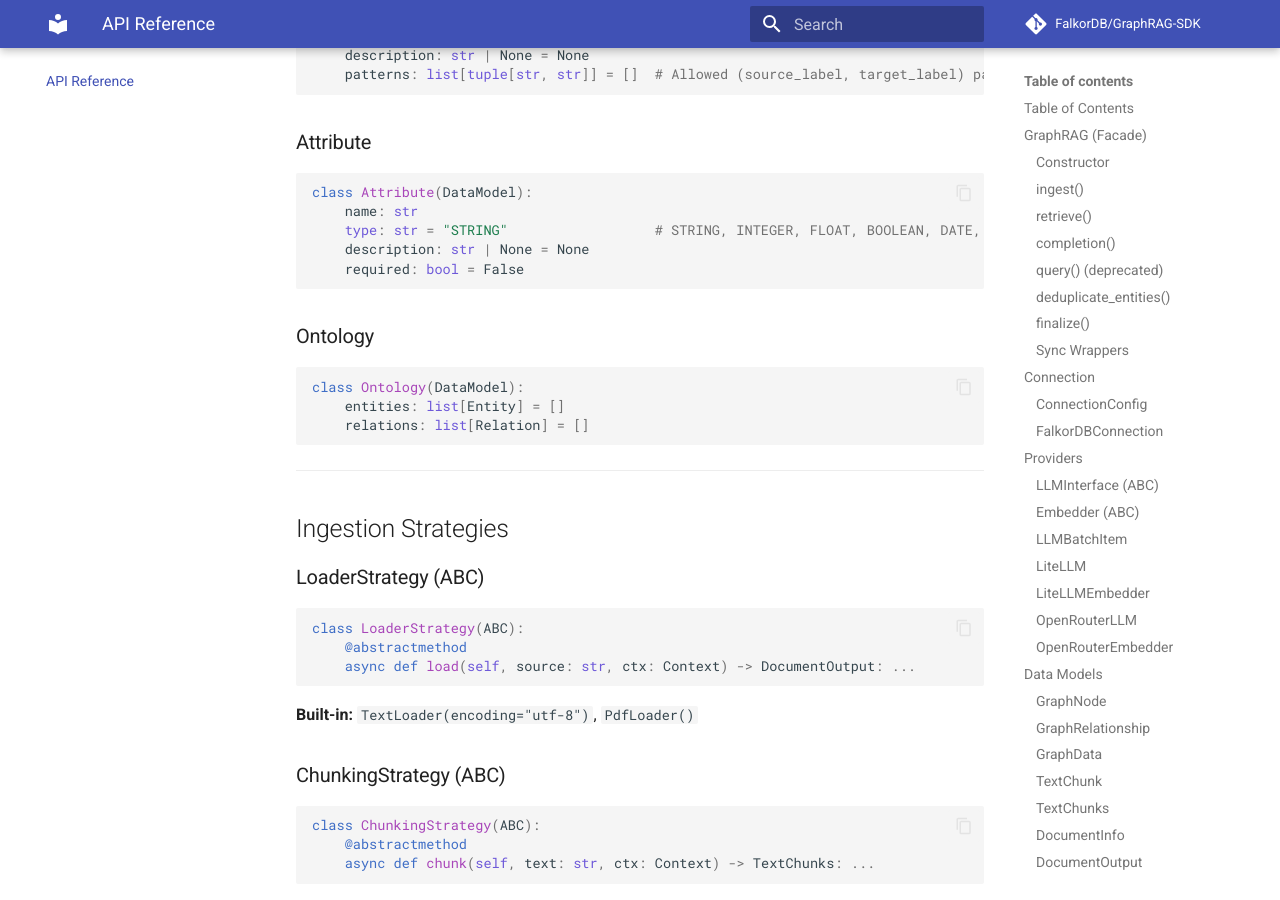
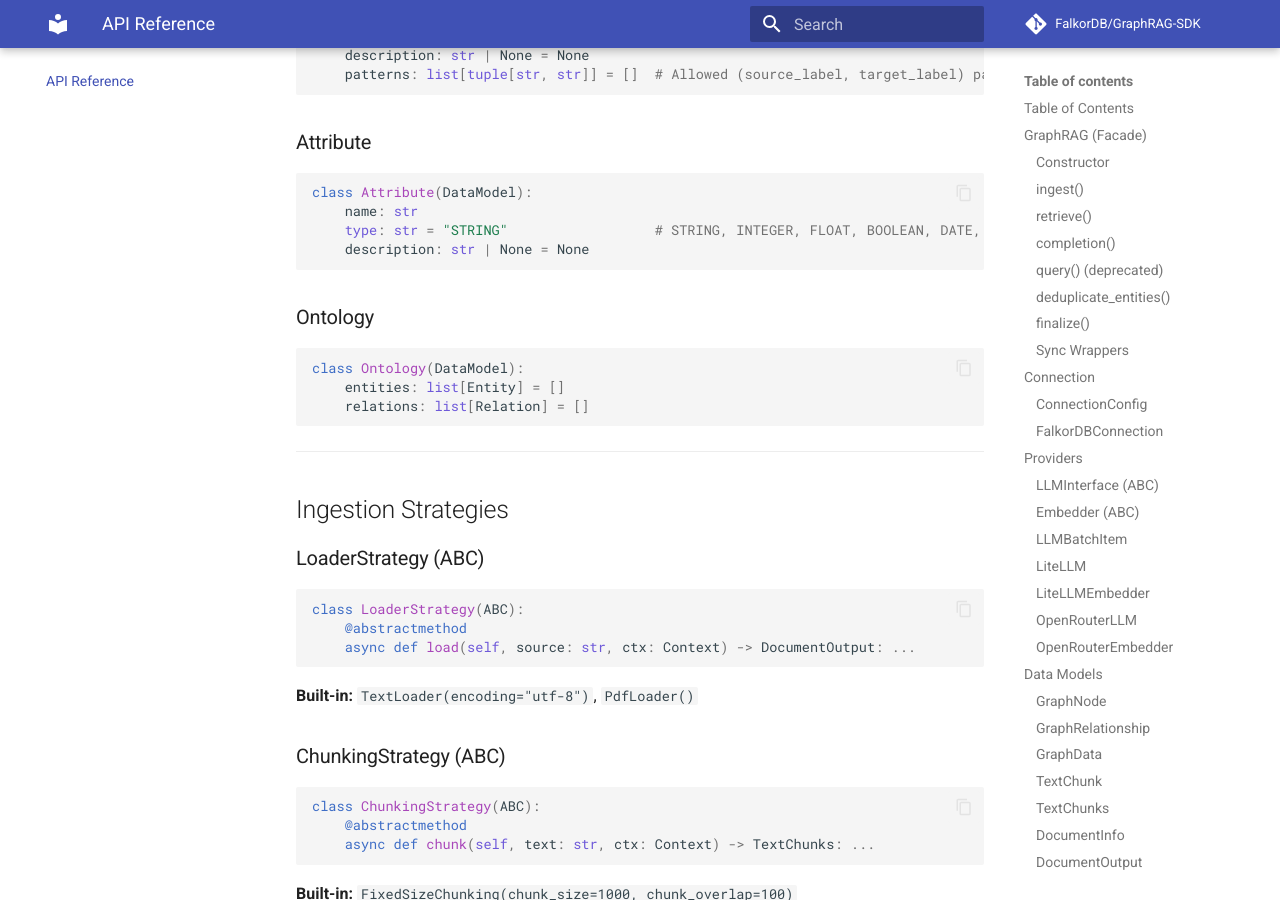
Before and after one commit to FalkorDB/GraphRAG-SDK, an MkDocs documentation site: the page built from docs/api-reference.md, in a window 1280 px wide and 900 px high, scrolled down 13000 px. Built offline with MkDocs 1.6.1 and Material for MkDocs 9.7.7, drawn with Linux system fonts in a browser that asks for light colours; comment, search, counter and statistics services are not loaded.

Commit message:
docs: drop nonexistent Attribute.required field from api-reference
The Attribute model on main has only name/type/description; the
required field documented here does not exist in the code.

Co-Authored-By: Claude Fable 5 <noreply@anthropic.com>

````diff
--- a/docs/api-reference.md
+++ b/docs/api-reference.md
@@ -550,7 +550,6 @@ class Attribute(DataModel):
     name: str
     type: str = "STRING"                  # STRING, INTEGER, FLOAT, BOOLEAN, DATE, LIST
     description: str | None = None
-    required: bool = False
 ```
 
 ### Ontology
````
